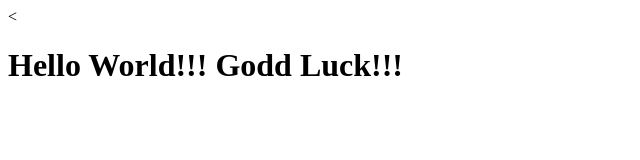
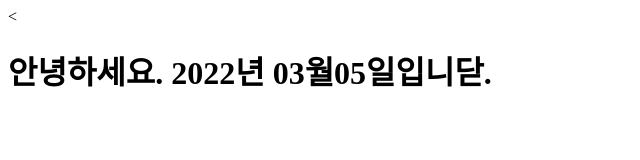
Before and after one commit to ukyo1003/PowerBoss, a plain HTML site: page index.html in a window 1280 px wide. Shown: the whole page, without its empty margins (0-640 px from the left). Drawn offline with Linux system fonts and the light colour scheme.

Commit message:
Add files via upload

```diff
--- a/index.html
+++ b/index.html
@@ -5,6 +5,6 @@
     <title>Hello World!!!</title>
   </head>
   <body>
-    <<h1>Hello World!!! Godd Luck!!!</h1>
+    <<h1>안녕하세요. 2022년 03월05일입니닫.</h1>
   </body>
 </html>
```
